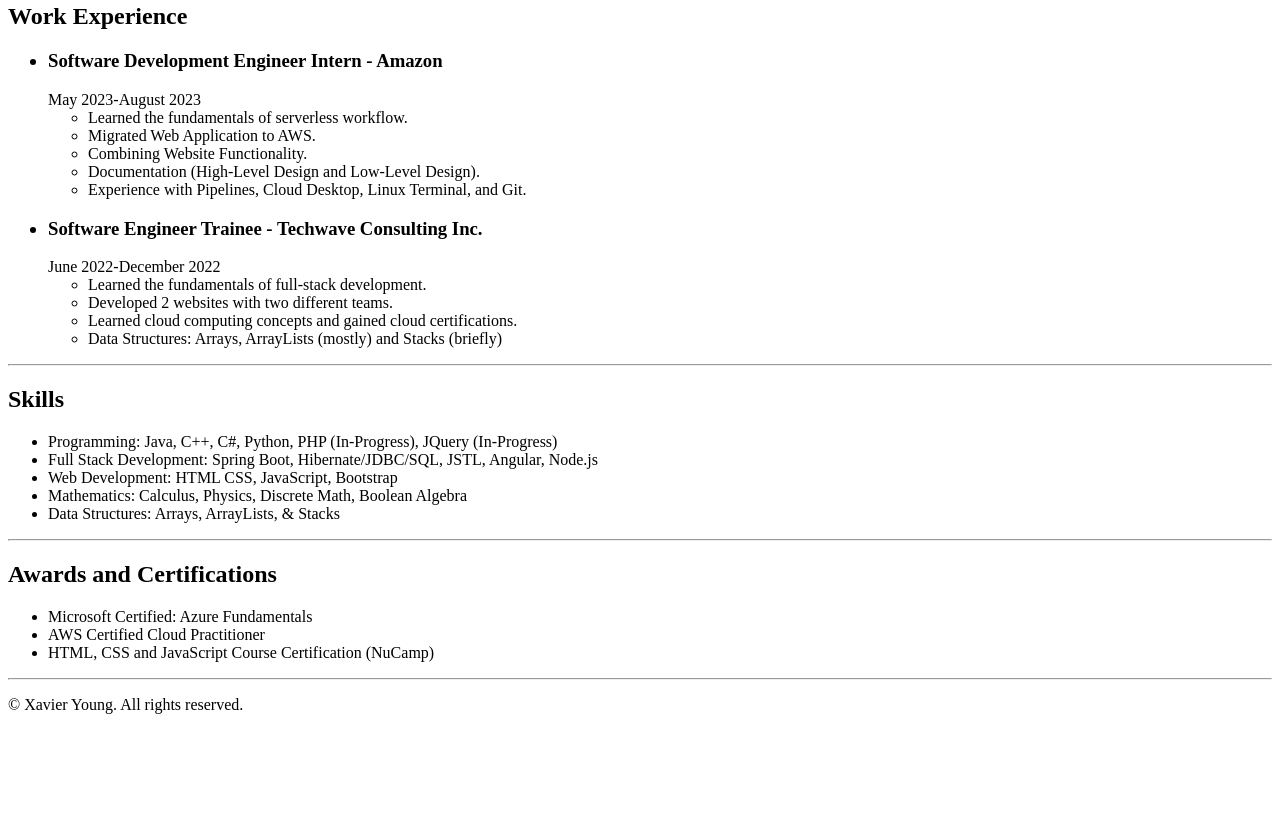
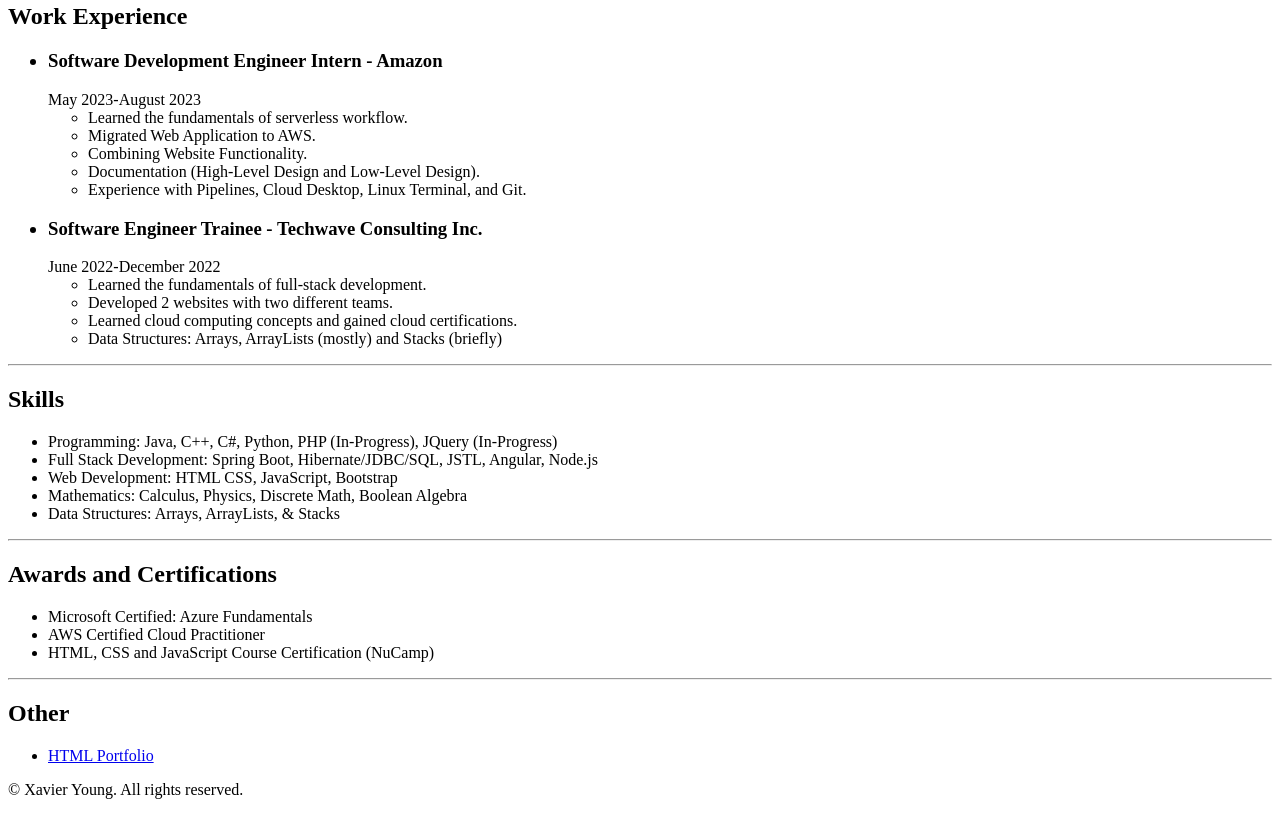
Before and after one commit to Xavius001/capstone-project-1, a plain HTML site: page index.html in a window 1280 px wide. Shown: the part 542-1357 px from the top of the page. Before the commit the page ends 1272 px from the top, so only its background shows below. Drawn offline with Linux system fonts and the light colour scheme.

Commit message:
Added HTML Portfolio

```diff
--- a/index.html
+++ b/index.html
@@ -85,6 +85,11 @@
     </ul>
     <hr>
 
+    <h2>Other</h2>
+    <ul>
+      <li><a href="https://xavius001.github.io/html-portfolio-v2/">HTML Portfolio</a></li>
+    </ul>
+
    <footer>
     <p>© Xavier Young. All rights reserved.</p>
    </footer>
```
